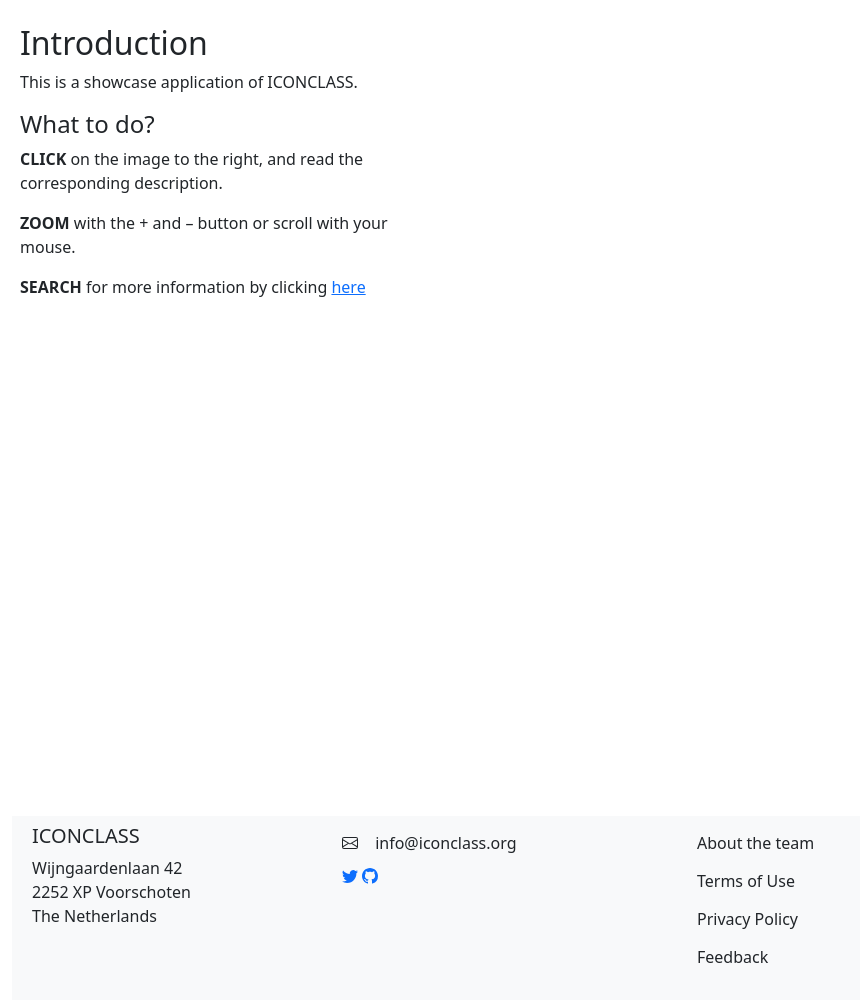
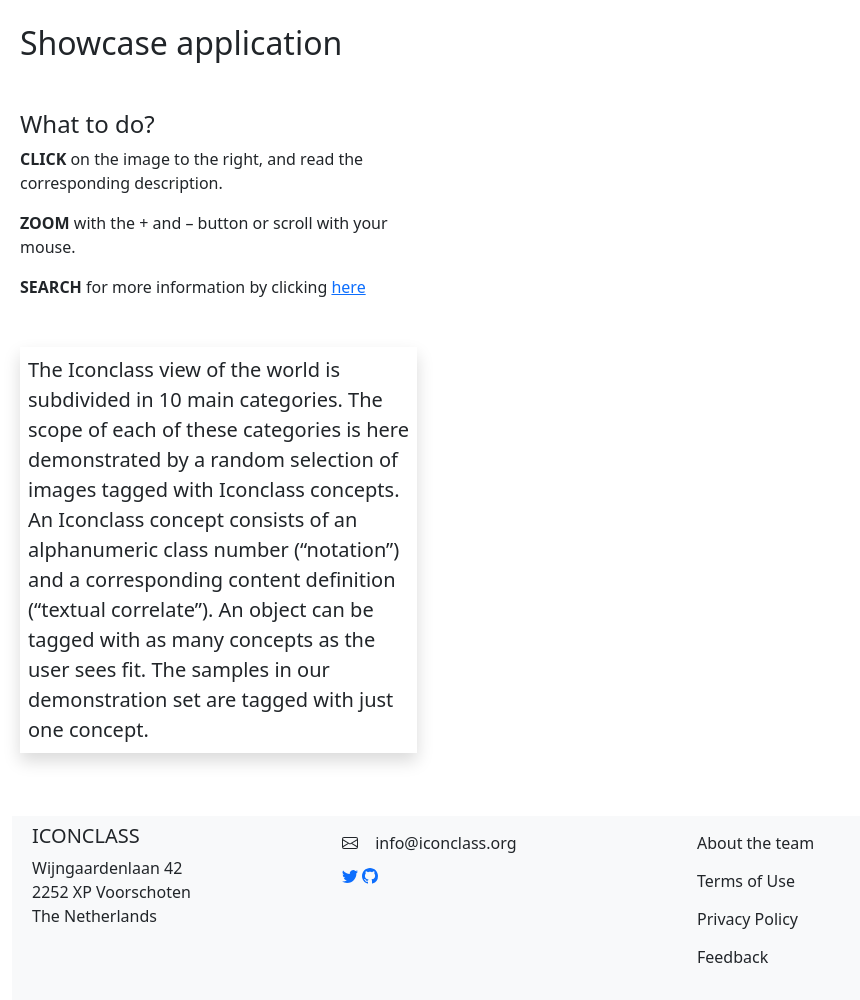
Before and after one commit to iconclass/server, a FastAPI app: page /showcase in a window 1280 px wide; the page is wider, and only the part inside the window is pictured. Shown: the part 74-1074 px from the top of that part, without its empty margins (0-860 px from the left). Run offline with FastAPI, Linux system fonts and the light colour scheme; data that the repository does not hold is empty; parts of the project's set-up code (start-up, migrations or seed data) failed here and were passed over.

Commit message:
Minor fixes to styling

```diff
--- a/src/templates/showcase.html
+++ b/src/templates/showcase.html
@@ -13,8 +13,7 @@
 
         <div class="mt-3">
             <div>
-                <h2>Introduction</h2>
-                <p>This is a showcase application of ICONCLASS.</p>
+                <h2 class="mb-5">Showcase application</h2>
 
                 <h4>What to do?</h4>
                 <p><b>CLICK</b> on the image to the right, and read the corresponding description.</p>
@@ -25,6 +24,10 @@
 
 
             </div>
+            <div class="category lead mt-5 shadow p-2">
+            The Iconclass view of the world is subdivided in 10 main categories. The scope of each of these categories is here demonstrated by a random selection of images tagged with Iconclass concepts. An Iconclass concept consists of an alphanumeric class number (“notation”) and a corresponding content definition (“textual correlate”). An object can be tagged with as many concepts as the user sees fit. The samples in our demonstration set are tagged with just one concept.
+            </div>
+
             <div style="display: none" class="category" notation="0"><h3>Abstract, Non-representational Art</h3>
             This concept is an addition to the original schedules. It was added as Iconclass began to be applied to modern, abstract art at a.o. Bildarchiv Foto Marburg. The concept has no further subdivisions.</div>
             <div style="display: none" class="category" notation="1"><h3>Religion and Magic</h3>
@@ -82,7 +85,7 @@ async function doInits() {
           cache: "no-cache",
           method: "GET",
         }).then((response) => response.json()).then((result) => {
-            linkbox.innerHTML = `<a class="btn btn-info btn-sm mb-3" target="icshowcasesource" href="${result.obj.L}">View the linked website</a> of this image`
+            linkbox.innerHTML = `<a class="btn btn-info btn-sm mb-3" target="icshowcasesource" href="${result.obj.L}">View the linked website of this image</a>`
             if(result.obj.IC) {
                 let category = result.obj.IC[0].substring(0,1);
                 let categories = document.getElementsByClassName("category");
```
Also changed, not shown: src/templates/passwordreset.html (+0 -15 lines).
